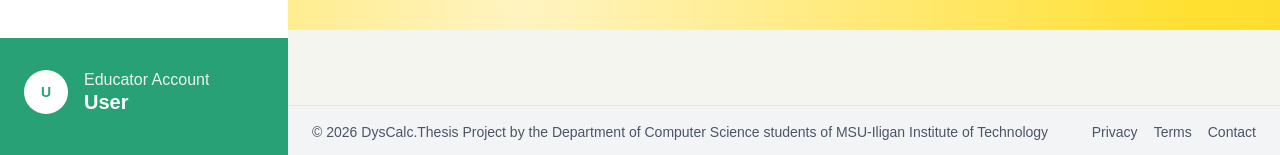
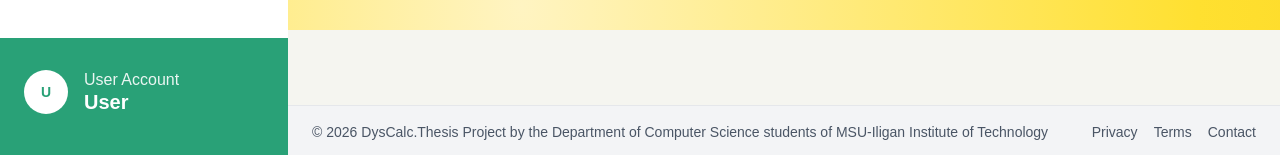
Before and after one commit to DysCalc/DysCalc-App-Frontend, a Next.js app: page /user/dashboard in a window 1280 px wide. Shown: the part 642-797 px from the top of the page. Built offline with nearby package versions, Linux system fonts and the light colour scheme; no server answers; a web font is replaced by a local one.

Commit message:
Minor term correction.

```diff
--- a/components/user/UserSidebar.tsx
+++ b/components/user/UserSidebar.tsx
@@ -155,7 +155,7 @@ export default function UserSidebar() {
         </p>
 
         <Link
-          href="/educator/profile"
+          href="/user/profile"
           className={`group flex h-12 items-center rounded-lg text-gray-700 transition-all duration-300 hover:bg-[#F3FBF7] hover:text-[#29A177] ${
             collapsed ? "justify-center" : "justify-between px-3"
           }`}
@@ -213,7 +213,7 @@ export default function UserSidebar() {
               collapsed ? "w-0 -translate-x-2 opacity-0" : "w-auto translate-x-0 opacity-100"
             }`}
           >
-            <p className="text-base leading-tight opacity-90">Educator Account</p>
+            <p className="text-base leading-tight opacity-90">User Account</p>
             <h2 className="truncate text-xl font-semibold leading-tight">
               {userName}
             </h2>
```
